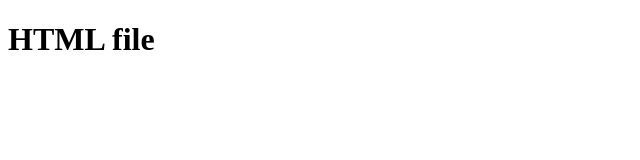
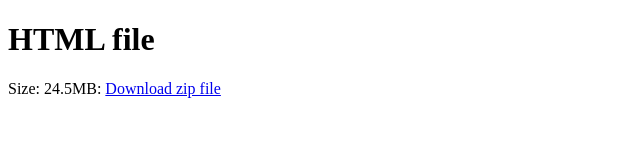
Before and after one commit to slothpunch/express-vercel, a website: page public/index.html in a window 1280 px wide. Shown: the whole page, without its empty margins (0-640 px from the left). Drawn offline with Linux system fonts and the light colour scheme.

Commit message:
zip file added

```diff
--- a/public/index.html
+++ b/public/index.html
@@ -9,5 +9,10 @@
 </head>
 <body>
     <h1>HTML file</h1>
+
+    <p> Size: 24.5MB:
+        <a href = "../extension26.zip" download> Download zip file</a>
+    </p>
+
 </body>
 </html>
```
Also changed, not shown: 1 other file.
